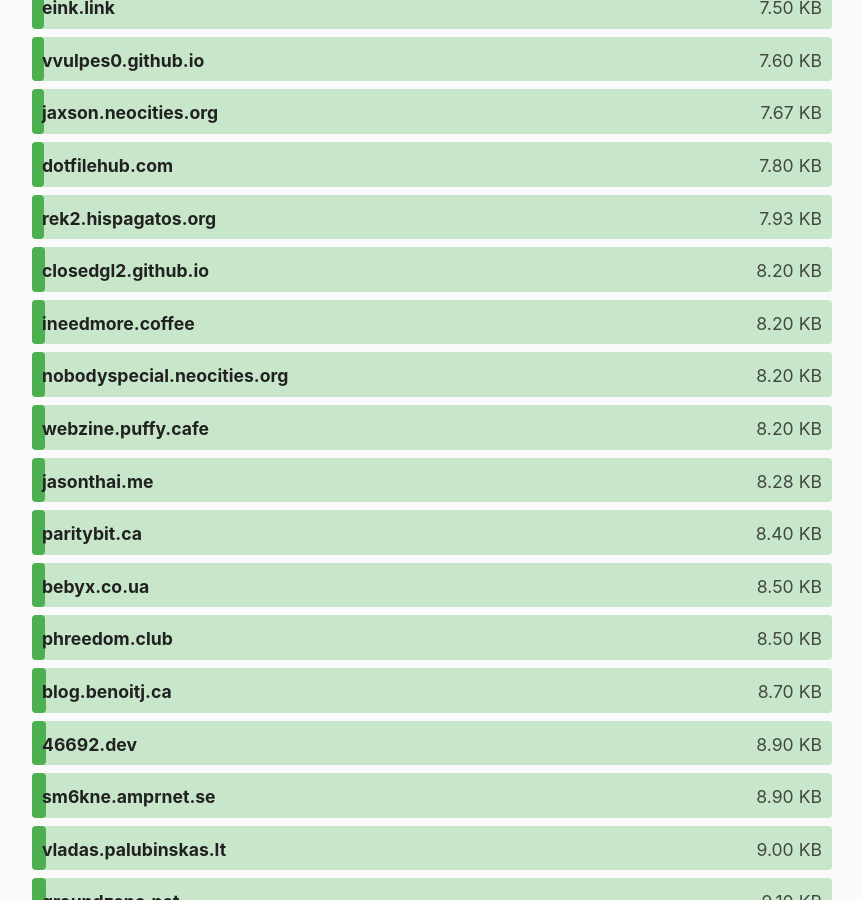
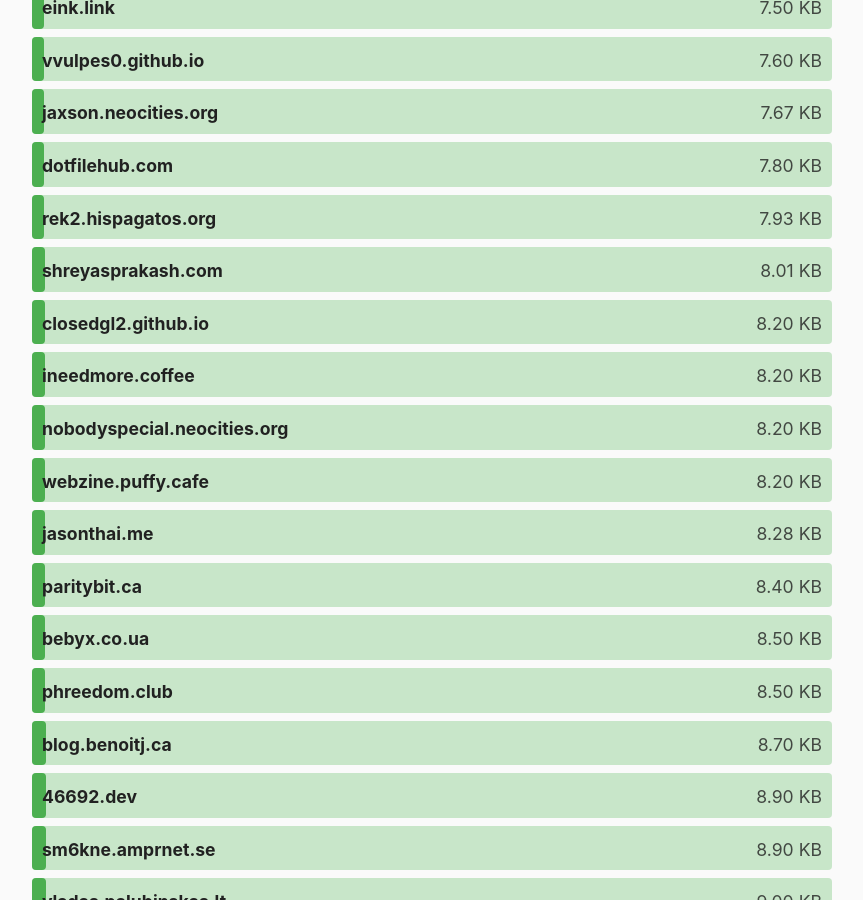
Before and after one commit to kevquirk/512kb.club, a Jekyll site: the page built from index.md, in a window 1280 px wide and 900 px high, scrolled down 4163 px. Shown: the whole window, without its empty margins (208-1071 px from the left). Built offline with Jekyll 4.4.1, drawn with Linux system fonts in a browser that asks for light colours.

Commit message:
Update sites.yml
Cloudflare link: https://radar.cloudflare.com/scan/16f1678a-eaaa-4956-9690-79efde13e82e/summary

```diff
--- a/_data/sites.yml
+++ b/_data/sites.yml
@@ -18,6 +18,11 @@
   size: 25.6
   last_checked: 2022-03-20
 
+- domain: shreyasprakash.com
+  url: http://shreyasprakash.com/ (Make sure you keep the trailing slash)
+  size: 8.01
+  last_checked: 2024-04-07 (YYYY-MM-DD)
+
 - domain: 10maurycy10.github.io
   url: https://10maurycy10.github.io/
   size: 20.2
```
